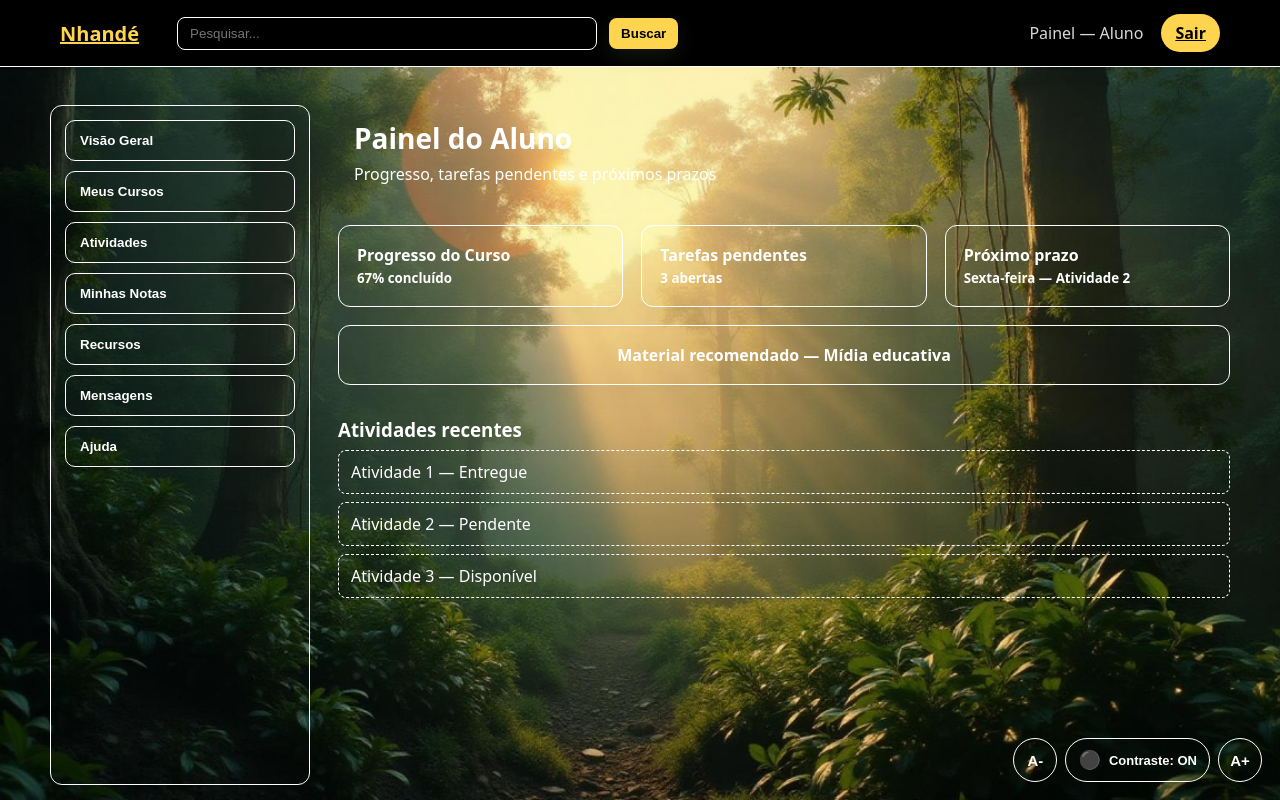
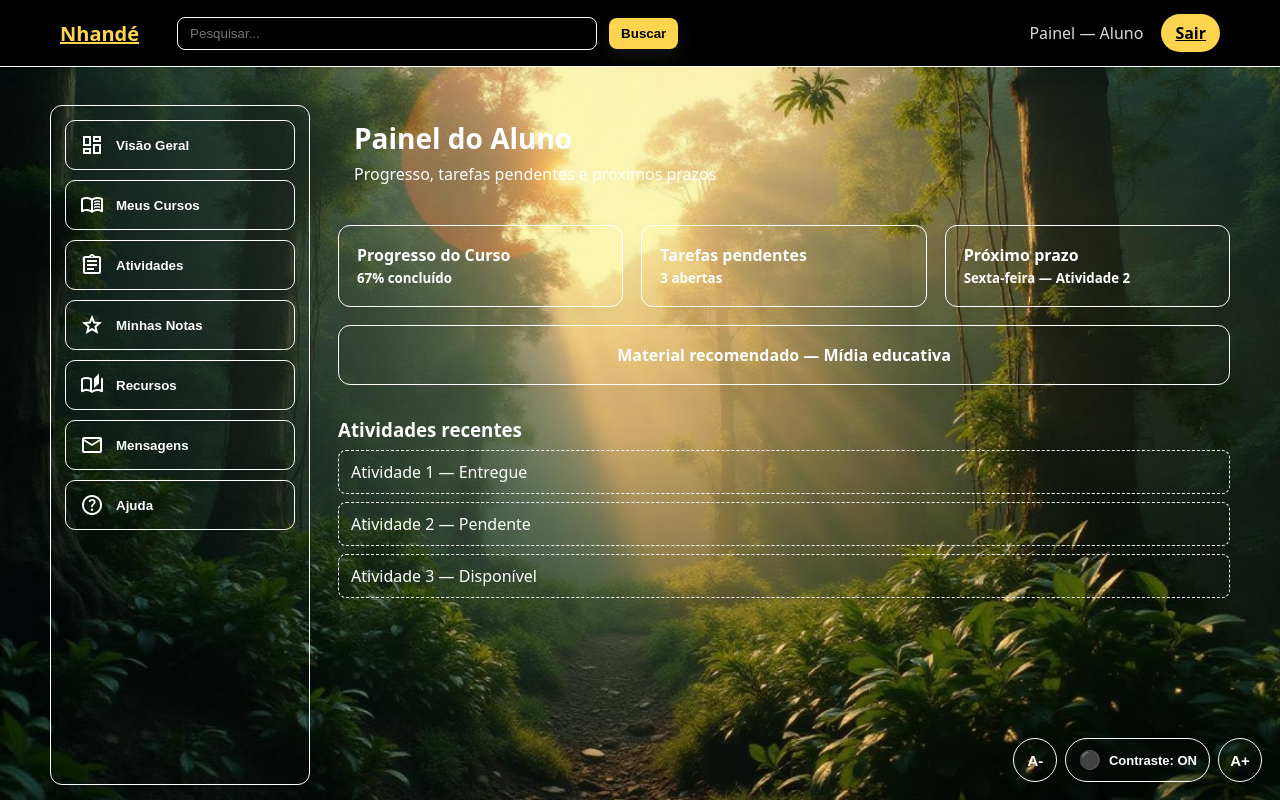
Before and after one commit to Marcosmat/atualNhande, a plain HTML site: page Nhande3-main/aluno.html in a window 1280 px wide. Both pictures are taken after a click on the button "Ativar alto contraste". Drawn offline with nearby package versions, Linux system fonts and the light colour scheme.

Commit message:
Add Icones nas funcionalidades

```diff
--- a/Nhande3-main/aluno.html
+++ b/Nhande3-main/aluno.html
@@ -5,6 +5,7 @@
   <meta name="viewport" content="width=device-width,initial-scale=1" />
   <title>Nhandé — Painel do Aluno</title>
   <link rel="stylesheet" href="./styles.css">
+  <link rel="stylesheet" href="https://fonts.googleapis.com/css2?family=Material+Symbols+Outlined:opsz,wght,FILL,GRAD@20..48,100..700,0..1,-50..200" />
 </head>
 <body class="dashboard aluno">
   <header class="topbar">
@@ -26,13 +27,13 @@
   <main class="panel-wrap">
     <aside class="panel-side" aria-label="Ações do aluno">
       <div class="panel-actions">
-        <button class="action">Visão Geral</button>
-        <button class="action">Meus Cursos</button>
-        <button class="action">Atividades</button>
-        <button class="action">Minhas Notas</button>
-        <button class="action">Recursos</button>
-        <button class="action">Mensagens</button>
-        <button class="action">Ajuda</button>
+        <button class="action"><span class="material-symbols-outlined">dashboard</span><span>Visão Geral</span></button>
+        <button class="action"><span class="material-symbols-outlined">menu_book</span><span>Meus Cursos</span></button>
+        <button class="action"><span class="material-symbols-outlined">assignment</span><span>Atividades</span></button>
+        <button class="action"><span class="material-symbols-outlined">grade</span><span>Minhas Notas</span></button>
+        <button class="action"><span class="material-symbols-outlined">auto_stories</span><span>Recursos</span></button>
+        <button class="action"><span class="material-symbols-outlined">mail</span><span>Mensagens</span></button>
+        <button class="action"><span class="material-symbols-outlined">help</span><span>Ajuda</span></button>
       </div>
     </aside>
 
--- a/Nhande3-main/script.js
+++ b/Nhande3-main/script.js
@@ -203,7 +203,9 @@ document.querySelectorAll('.nav-links a').forEach(a => {
   // Map clicks from side menu to views
   panelActions.forEach(btn => {
     btn.addEventListener('click', function(){
-      const text = (this.textContent || this.innerText || '').trim();
+      // Extrair apenas o texto do rótulo (último <span>) para evitar incluir conteúdo do ícone
+      const labelSpan = this.querySelector('span:last-of-type');
+      const text = (labelSpan ? labelSpan.textContent : this.textContent || this.innerText || '').trim();
       const id = toId(text);
       // If user clicked 'Visão Geral' (or similar), restore default
       if(/visao|visão|visao-geral|visao-geral|geral/i.test(text)){
@@ -639,7 +641,9 @@ document.querySelectorAll('.nav-links a').forEach(a => {
   // Event listeners para os botões do menu lateral
   panelActions.forEach((btn, idx) => {
     btn.addEventListener('click', function(){
-      const text = this.textContent.trim();
+      // Extrair apenas o texto do rótulo (último <span>) para evitar incluir conteúdo do ícone
+      const labelSpan = this.querySelector('span:last-of-type');
+      const text = (labelSpan ? labelSpan.textContent : this.textContent || '').trim();
       if(text === 'Turmas'){
         showView('turmas');
       } else if(text === 'Visão Geral'){
--- a/Nhande3-main/styles.css
+++ b/Nhande3-main/styles.css
@@ -361,7 +361,9 @@ body.high-contrast .accessibility-toggle{ background:#111; color:#ffd54f; border
 .dashboard .panel-wrap{ display:flex; gap:28px; max-width:1200px; margin:28px auto; padding:10px; }
 .panel-side{ width:260px; min-width:200px; background: #fff; border-radius:12px; padding:14px; border:1px solid rgba(0,0,0,0.04); box-shadow: 0 8px 30px rgba(0,0,0,0.06); height:calc(100vh - 120px); position:sticky; top:66px; align-self:flex-start }
 .panel-actions{ display:flex; flex-direction:column; gap:10px }
-.panel-actions .action{ text-align:left; padding:12px 14px; border-radius:10px; border:1px solid rgba(0,0,0,0.04); background:transparent; font-weight:700; cursor:pointer; color:#2f4a2a }
+.panel-actions .action{ text-align:left; padding:12px 14px; border-radius:10px; border:1px solid rgba(0,0,0,0.04); background:transparent; font-weight:700; cursor:pointer; color:#2f4a2a; display:flex; align-items:center; gap:12px; }
+.panel-actions .action .material-symbols-outlined{ font-size:24px; font-weight:400; color:#556a4f; flex-shrink:0; }
+.panel-actions .action span:last-child{ flex:1; }
 .panel-actions .action:hover{ transform: translateY(-2px); background: rgba(97,128,74,0.06) }
 .panel-actions .action:focus{ outline:3px solid rgba(97,128,74,0.12) }
 
@@ -886,13 +888,13 @@ body.visitante .card {
 }
 
 /* Estado em modo alto contraste */
-body.high-contrast .btn-social-google {
+body.high-contrast .btn-social-google.btn-social-outlined {
   background: #ffffff;
   color: #000000;
   border-color: #ffffff;
 }
 
-body.high-contrast .btn-social-google:hover {
+body.high-contrast .btn-social-google.btn-social-outlined:hover {
   background: #f0f0f0;
 }
 
@@ -914,3 +916,22 @@ body.high-contrast .social-divider::before,
 body.high-contrast .social-divider::after {
   background: rgba(255, 255, 255, 0.3);
 }
+
+/* Material Symbols styling (outlined icons in sidebar) */
+.material-symbols-outlined {
+  font-family: 'Material Symbols Outlined';
+  font-weight: 400;
+  font-style: normal;
+  display: inline-block;
+  line-height: 1;
+  text-transform: none;
+  letter-spacing: normal;
+  word-wrap: normal;
+  white-space: nowrap;
+  direction: ltr;
+}
+
+/* Em modo alto contraste, ícones ficam mais visíveis */
+body.high-contrast .panel-actions .action .material-symbols-outlined {
+  color: #ffd54f;
+}
```
Also changed, not shown: Nhande3-main/Index.html (+1 -0 lines), Nhande3-main/professor.html (+6 -5 lines), Nhande3-main/visitante.html (+4 -3 lines).
